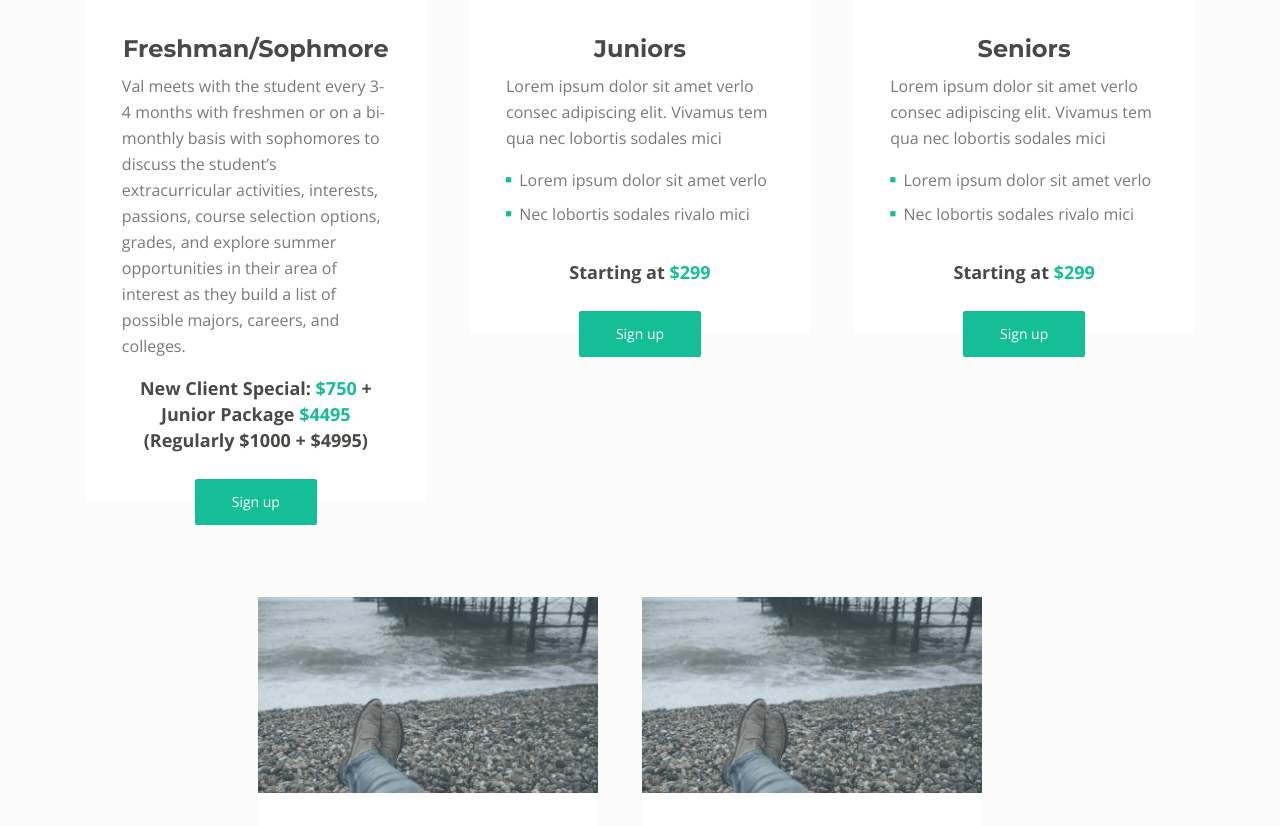
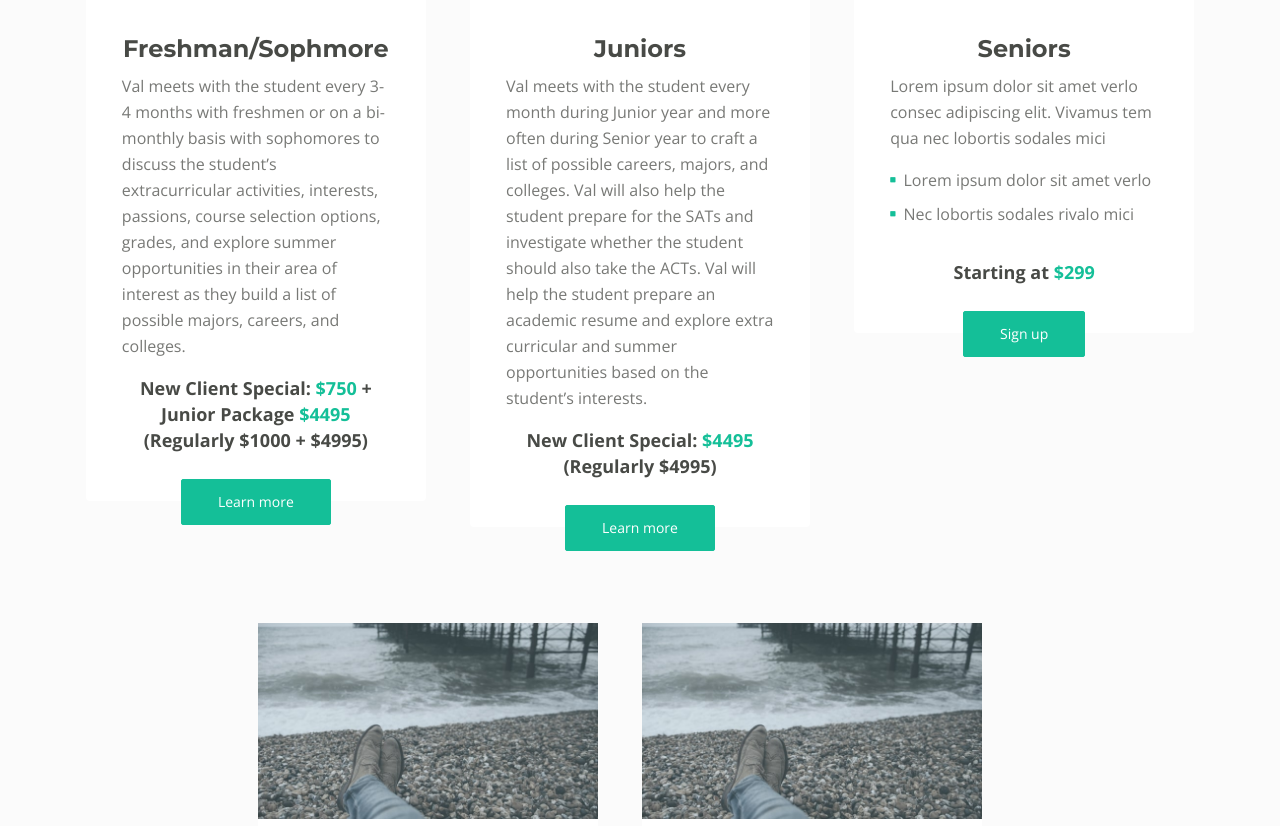
Before and after one commit to EthanGrayMcG/collegedriveconsulting, a website: page web/services.html in a window 1280 px wide. Shown: the part 929-1755 px from the top of the page. Drawn offline with nearby package versions, Linux system fonts and the light colour scheme.

Commit message:
updated juniors section

```diff
--- a/web/services.html
+++ b/web/services.html
@@ -149,7 +149,7 @@
                                 <div class="price">New Client Special: <span>$750</span> + Junior Package <span>$4495</span> (Regularly $1000 + $4995)</div>
                             </div>
                             <div class="button-wrapper">
-                                <a class="btn-solid-reg" href="#registration">Sign up</a>
+                                <a class="btn-solid-reg" href="#">Learn more</a>
                             </div> <!-- end of button-wrapper -->
                         </div>
                         <!-- end of card -->
@@ -161,21 +161,15 @@
                             </div>
                             <div class="card-body">
                                 <h4 class="card-title">Juniors</h4>
-                                <p>Lorem ipsum dolor sit amet verlo consec adipiscing elit. Vivamus tem qua nec lobortis sodales mici</p>
-                                <ul class="list-unstyled li-space-lg">
-                                    <li class="d-flex">
-                                        <i class="fas fa-square"></i>
-                                        <div class="flex-grow-1">Lorem ipsum dolor sit amet verlo</div>
-                                    </li>
-                                    <li class="d-flex">
-                                        <i class="fas fa-square"></i>
-                                        <div class="flex-grow-1">Nec lobortis sodales rivalo mici</div>
-                                    </li>
-                                </ul>
-                                <div class="price">Starting at <span>$299</span></div>
+                                <p>Val meets with the student every month during Junior year and more often during Senior year to craft a list of
+                                     possible careers, majors, and colleges. Val will also help the student prepare for the SATs and investigate whether
+                                     the student should also take the ACTs. Val will help the student prepare an academic resume and explore extra curricular
+                                      and summer opportunities based on the student’s interests.</p>
+
+                                <div class="price">New Client Special: <span>$4495</span> (Regularly $4995)</div>
                             </div>
                             <div class="button-wrapper">
-                                <a class="btn-solid-reg" href="#registration">Sign up</a>
+                                <a class="btn-solid-reg" href="#">Learn more</a>
                             </div> <!-- end of button-wrapper -->
                         </div>
                         <!-- end of card -->
```
